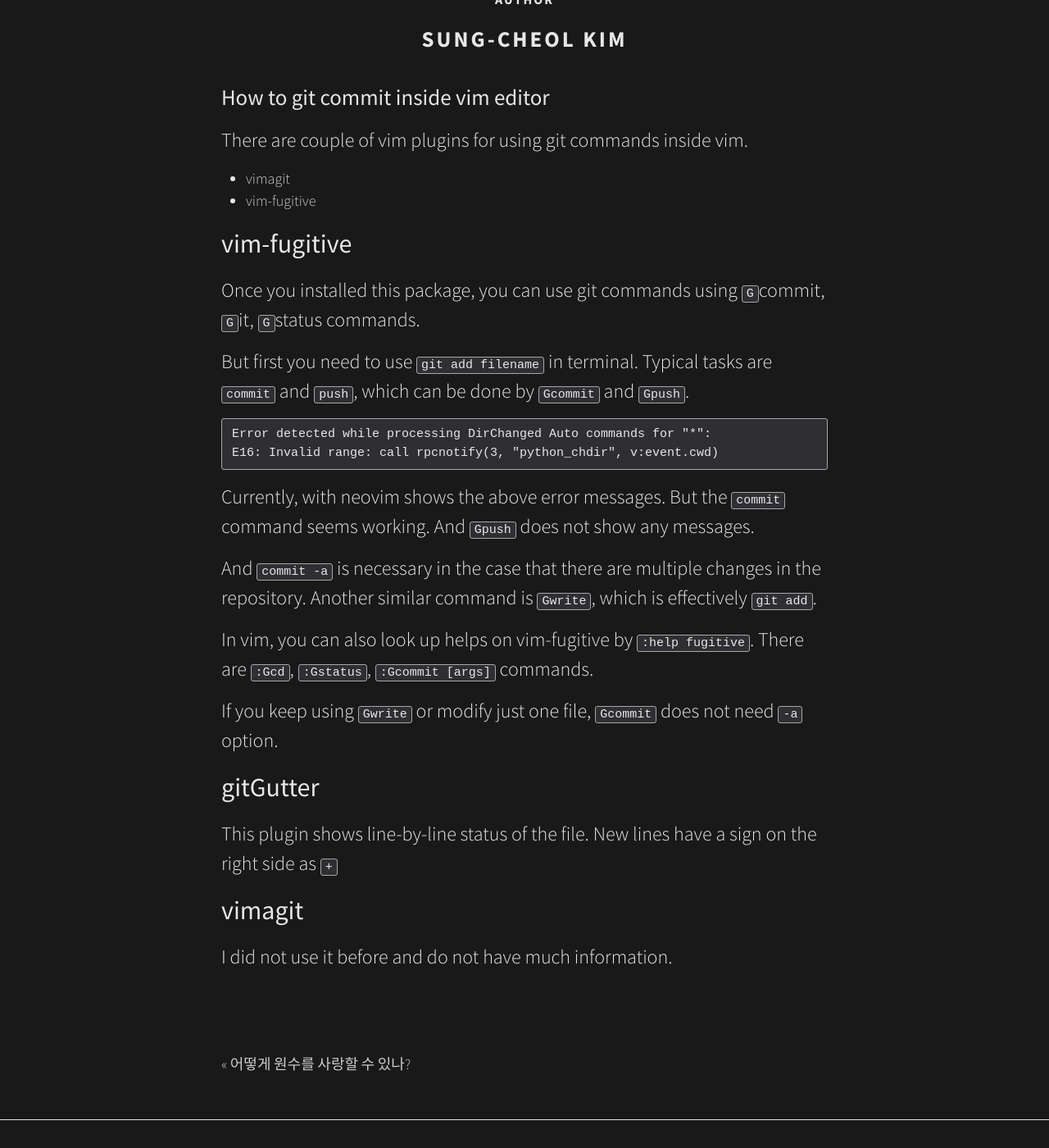
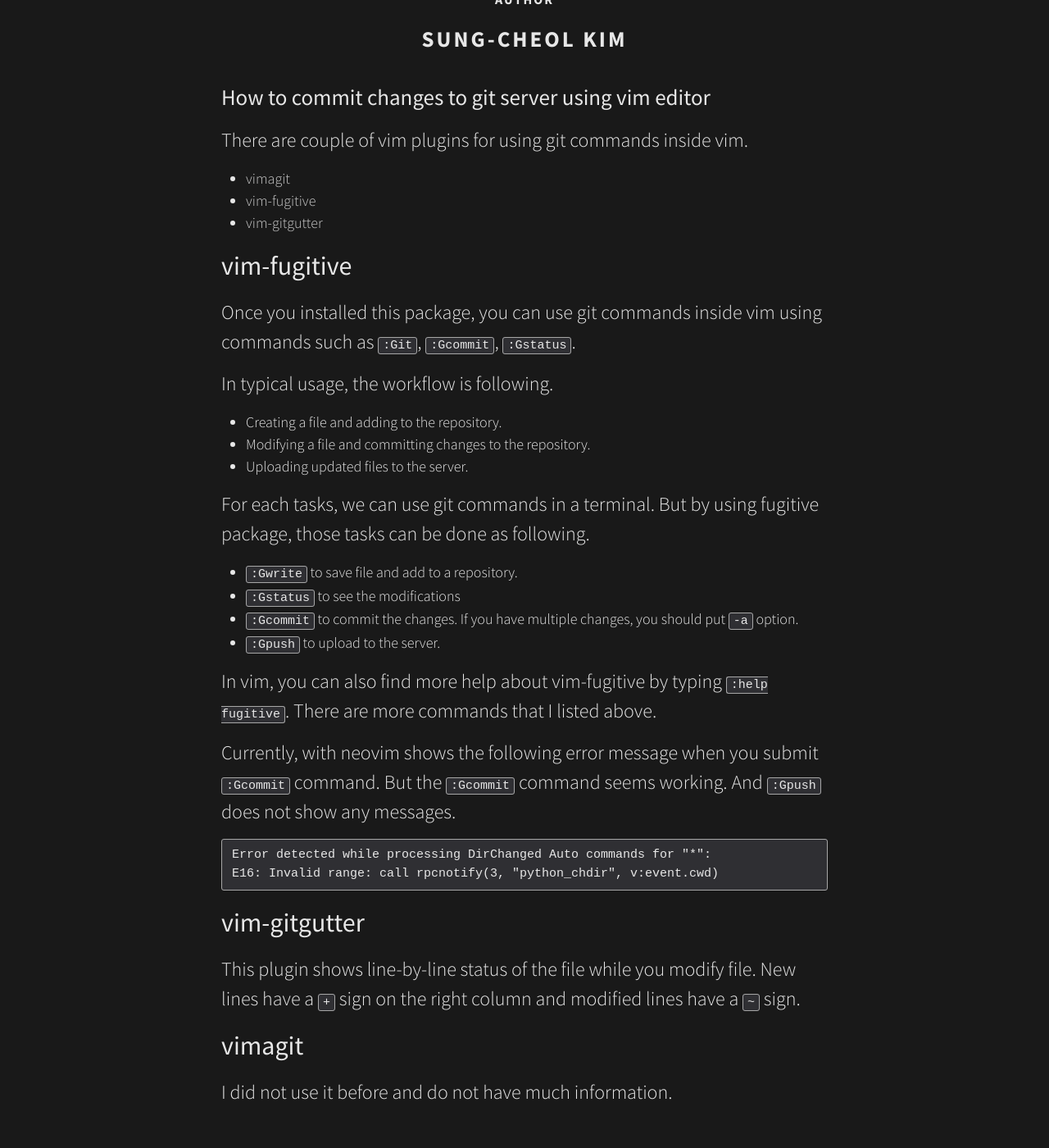
Before and after one commit to asm4g/asm4g, a Jekyll site: the page built from _posts/2018-11-2-vim-git.md, in a window 1280 px wide and 1400 px high, scrolled down 455 px. Shown: the whole window at 82% size. Built offline with Jekyll 4.4.1, drawn with Linux system fonts in a browser that asks for light colours; nearby versions of some CDN libraries.

Commit message:
update on vim-git

````diff
--- a/_posts/2018-11-2-vim-git.md
+++ b/_posts/2018-11-2-vim-git.md
@@ -7,35 +7,43 @@ author: "Sung-Cheol Kim"
 
 ---
 
-# How to git commit inside vim editor
+# How to commit changes to git server using vim editor
 
 There are couple of vim plugins for using git commands inside vim.
 
 - [vimagit](https://github.com/jreybert/vimagit)
 - [vim-fugitive](https://github.com/tpope/vim-fugitive)
+- [vim-gitgutter](https://github.com/airblade/vim-gitgutter)
 
 ## vim-fugitive
 
-Once you installed this package, you can use git commands using `G`commit, `G`it, `G`status commands.
+Once you installed this package, you can use git commands inside vim using commands such as `:Git`, `:Gcommit`, `:Gstatus`.
 
-But first you need to use `git add filename` in terminal. Typical tasks are `commit` and `push`, which can be done by `Gcommit` and `Gpush`.
+In typical usage, the workflow is following.
+
+- Creating a file and adding to the repository.
+- Modifying a file and committing changes to the repository.
+- Uploading updated files to the server.
+
+For each tasks, we can use git commands in a terminal. But by using fugitive package, those tasks can be done as following.
+
+- `:Gwrite` to save file and add to a repository.
+- `:Gstatus` to see the modifications
+- `:Gcommit` to commit the changes. If you have multiple changes, you should put `-a` option.
+- `:Gpush` to upload to the server.
+
+In vim, you can also find more help about vim-fugitive by typing `:help fugitive`. There are more commands that I listed above.
+
+Currently, with neovim shows the following error message when you submit `:Gcommit` command. But the `:Gcommit` command seems working. And `:Gpush` does not show any messages.
 
 ```
 Error detected while processing DirChanged Auto commands for "*":
 E16: Invalid range: call rpcnotify(3, "python_chdir", v:event.cwd)
 ```
 
-Currently, with neovim shows the above error messages. But the `commit` command seems working. And `Gpush` does not show any messages.
+## vim-gitgutter
 
-And `commit -a` is necessary in the case that there are multiple changes in the repository. Another similar command is `Gwrite`, which is effectively `git add`.
-
-In vim, you can also look up helps on vim-fugitive by `:help fugitive`. There are `:Gcd`, `:Gstatus`, `:Gcommit [args]` commands.
-
-If you keep using `Gwrite` or modify just one file, `Gcommit` does not need `-a` option.
-
-## gitGutter
-
-This plugin shows line-by-line status of the file. New lines have a sign on the right side as `+`
+This plugin shows line-by-line status of the file while you modify file. New lines have a `+` sign on the right column and modified lines have a `~` sign.
 
 ## vimagit
 
````
